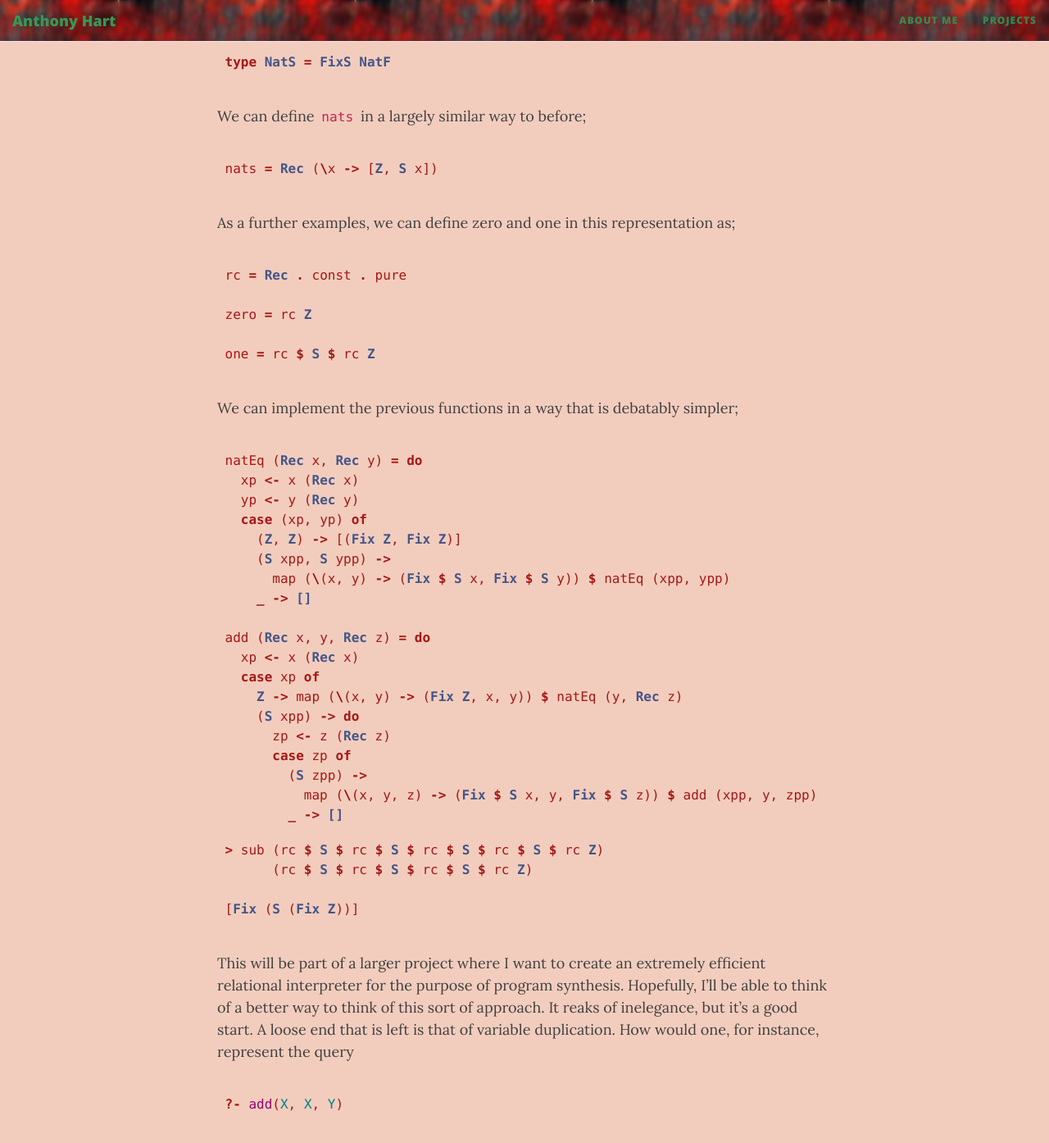
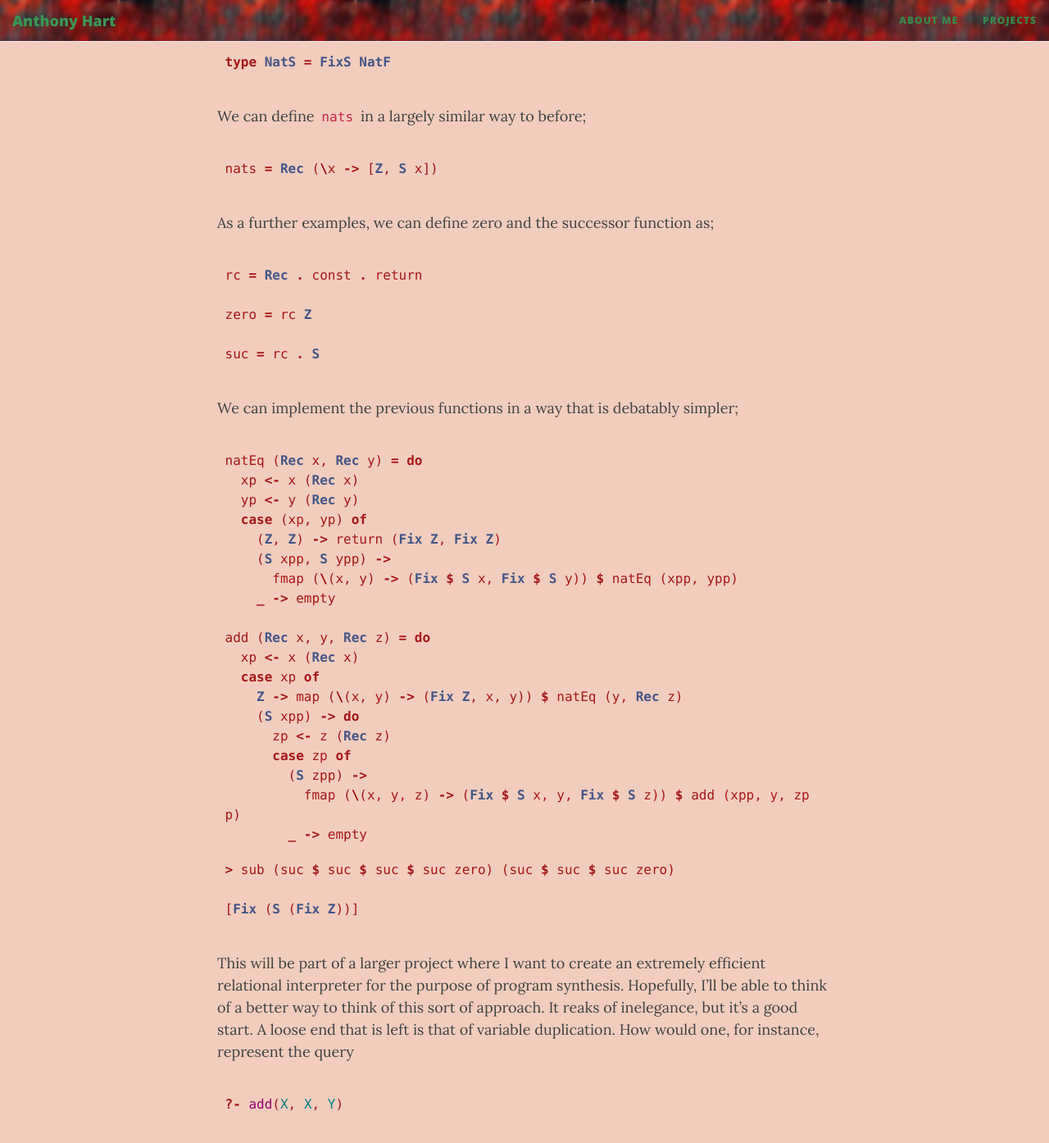
Before and after one commit to AHartNtkn/AHartNtkn.github.io, a Jekyll site: the page built from _posts/2021-09-20-What-Sort-of-Programs-are-Logic-Programs.md, in a window 1280 px wide and 1400 px high, scrolled down 11119 px. Shown: the top 1394 px of the window at 82% size. Built offline with Jekyll 4.4.1, drawn with Linux system fonts in a browser that asks for light colours; nearby versions of some CDN libraries.

Commit message:
generalize to arbitrary applicative monad.

````diff
--- a/_posts/2021-09-20-What-Sort-of-Programs-are-Logic-Programs.md
+++ b/_posts/2021-09-20-What-Sort-of-Programs-are-Logic-Programs.md
@@ -351,7 +351,7 @@ But it's not quite complete. They describe a recursive search type, but it doesn
 We can at least generalize the previous construction to be a variation of the fixed-point type.
 
 ```haskell
-data FixS f = Rec (FixS f -> [f (FixS f)])
+data FixS m f = Rec (FixS m f -> m (f (FixS m f)))
 ```
 
 We can define the previous `NatS` type using the standard functor for natural numbers.
@@ -368,14 +368,14 @@ We can define `nats` in a largely similar way to before;
 nats = Rec (\x -> [Z, S x])
 ```
 
-As a further examples, we can define zero and one in this representation as;
+As a further examples, we can define zero and the successor function as;
 
 ```haskell
-rc = Rec . const . pure
+rc = Rec . const . return
 
 zero = rc Z
 
-one = rc $ S $ rc Z
+suc = rc . S
 ```
 
 We can implement the previous functions in a way that is debatably simpler;
@@ -385,10 +385,10 @@ natEq (Rec x, Rec y) = do
   xp <- x (Rec x)
   yp <- y (Rec y)
   case (xp, yp) of
-    (Z, Z) -> [(Fix Z, Fix Z)]
+    (Z, Z) -> return (Fix Z, Fix Z)
     (S xpp, S ypp) ->
-      map (\(x, y) -> (Fix $ S x, Fix $ S y)) $ natEq (xpp, ypp)
-    _ -> []
+      fmap (\(x, y) -> (Fix $ S x, Fix $ S y)) $ natEq (xpp, ypp)
+    _ -> empty
 
 add (Rec x, y, Rec z) = do
   xp <- x (Rec x)
@@ -398,13 +398,12 @@ add (Rec x, y, Rec z) = do
       zp <- z (Rec z)
       case zp of
         (S zpp) ->
-          map (\(x, y, z) -> (Fix $ S x, y, Fix $ S z)) $ add (xpp, y, zpp)
-        _ -> []
+          fmap (\(x, y, z) -> (Fix $ S x, y, Fix $ S z)) $ add (xpp, y, zpp)
+        _ -> empty
 ```
 
 ```haskell
-> sub (rc $ S $ rc $ S $ rc $ S $ rc $ S $ rc Z)
-      (rc $ S $ rc $ S $ rc $ S $ rc Z)
+> sub (suc $ suc $ suc $ suc zero) (suc $ suc $ suc zero)
 
 [Fix (S (Fix Z))]
 ```
````
